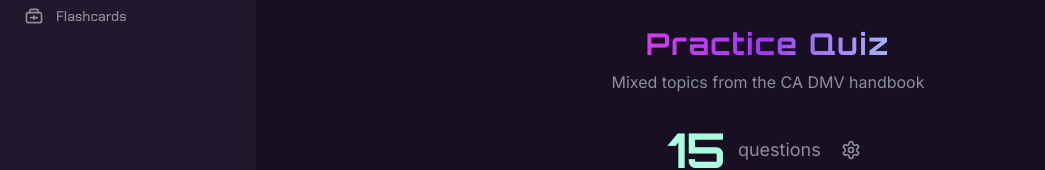
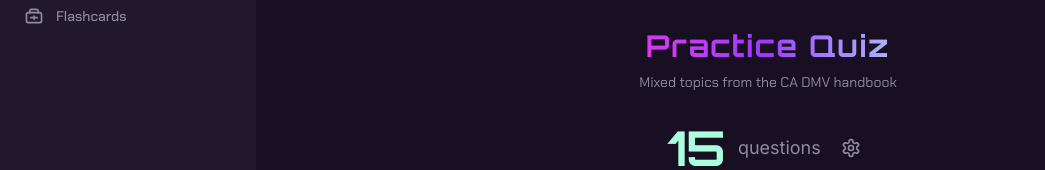
Before and after one commit to DarrellTang/permit-gg, a Next.js app: page /practice in a window 1280 px wide. Shown: the part 260-430 px from the top of the page, without its empty margins (0-1045 px from the left). Built offline with nearby package versions, Linux system fonts and the light colour scheme; no server answers.

Commit message:
fix: consistent Chakra Petch typography across quiz question text and answer options

```diff
--- a/src/components/quiz/answer-option.tsx
+++ b/src/components/quiz/answer-option.tsx
@@ -58,7 +58,7 @@ export function AnswerOption({
           : {}
       }
       className={cn(
-        "flex min-h-[56px] w-full items-center gap-3 rounded-xl px-4 py-3 text-left font-body text-sm transition-all duration-200",
+        "flex min-h-[56px] w-full items-center gap-3 rounded-xl px-4 py-3 text-left font-ui text-sm transition-all duration-200",
         variant === "idle" &&
           "cursor-pointer border-0 bg-[var(--surface-container-low)] hover:bg-[var(--surface-container-high)] hover:shadow-[0_0_20px_2px_rgba(234,178,255,0.3)] hover:scale-[1.01] active:scale-[0.99]",
         variant === "selected" &&
--- a/src/components/quiz/question-card.tsx
+++ b/src/components/quiz/question-card.tsx
@@ -56,7 +56,7 @@ export function QuestionCard({
             </span>
             {mode === "sim" && <FlagButton />}
           </div>
-          <p className="font-body text-base leading-relaxed text-foreground">
+          <p className="font-ui text-base leading-relaxed text-foreground">
             {question.questionText}
           </p>
         </div>
--- a/src/components/quiz/quiz-shell.tsx
+++ b/src/components/quiz/quiz-shell.tsx
@@ -125,7 +125,7 @@ export function QuizShell({ mode }: QuizShellProps) {
             <h1 className="font-display text-3xl font-bold tracking-wider text-transparent bg-clip-text bg-gradient-to-r from-neon-pink via-neon-purple to-neon-cyan">
               Practice Quiz
             </h1>
-            <p className="mt-2 font-body text-muted-foreground">
+            <p className="mt-2 font-ui text-sm text-muted-foreground">
               Mixed topics from the CA DMV handbook
             </p>
           </div>
```
